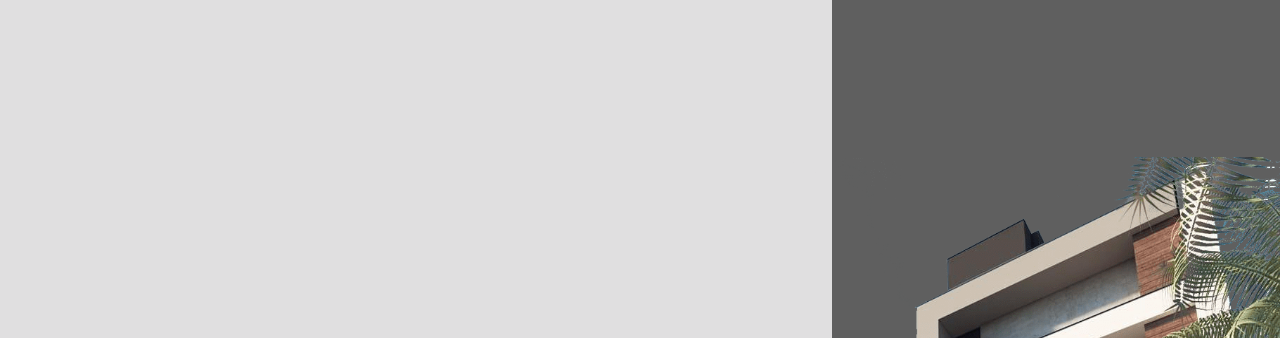
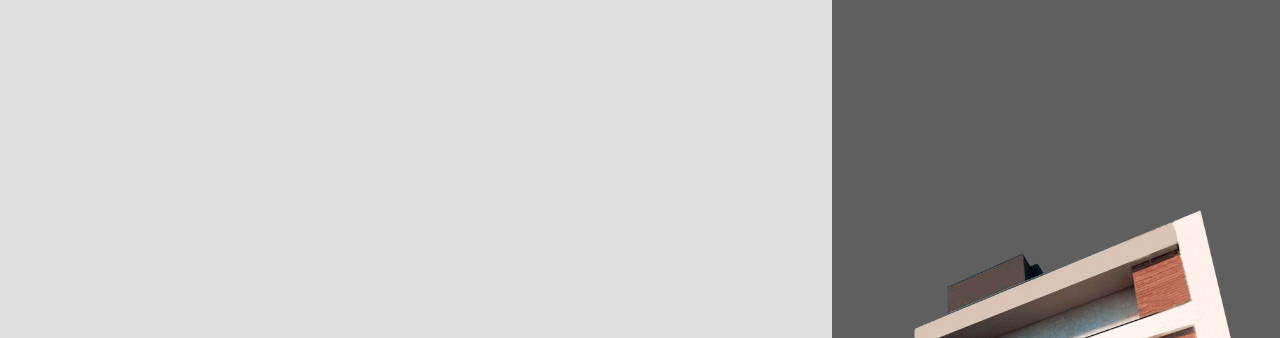
Before and after one commit to Luizefz/Arby-Construtora, a plain HTML site: page index.html in a window 1280 px wide. Shown: the top 338 px of the page. Drawn offline with nearby package versions, Linux system fonts and the light colour scheme.

Commit message:
Update
Nova imagem home

```diff
--- a/index.html
+++ b/index.html
@@ -53,7 +53,7 @@
     <section id="secHome">
 
         <div class="home-ret"></div>
-        <img src="./assets/Residencial-Green-Coast-NB.png" class="home-Image">
+        <img src="./assets/Residencial-Green2.png" class="home-Image">
         <h1 class="home-text">Compromisso com <br>a sua qualidade de vida.</h1>
         <a href="#secQuemSomos"><img src="./assets/scroll-down.gif" class="home-Scroll"></a>
 
```
